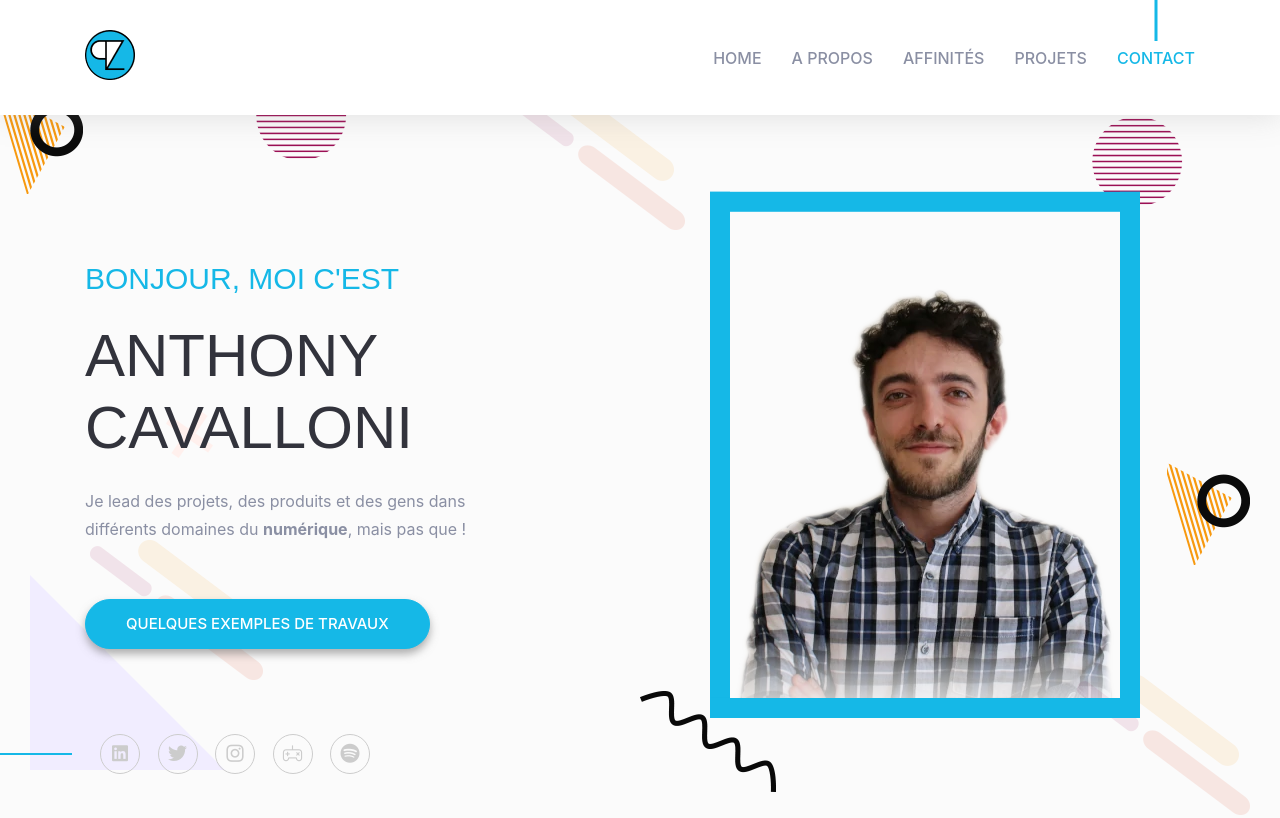
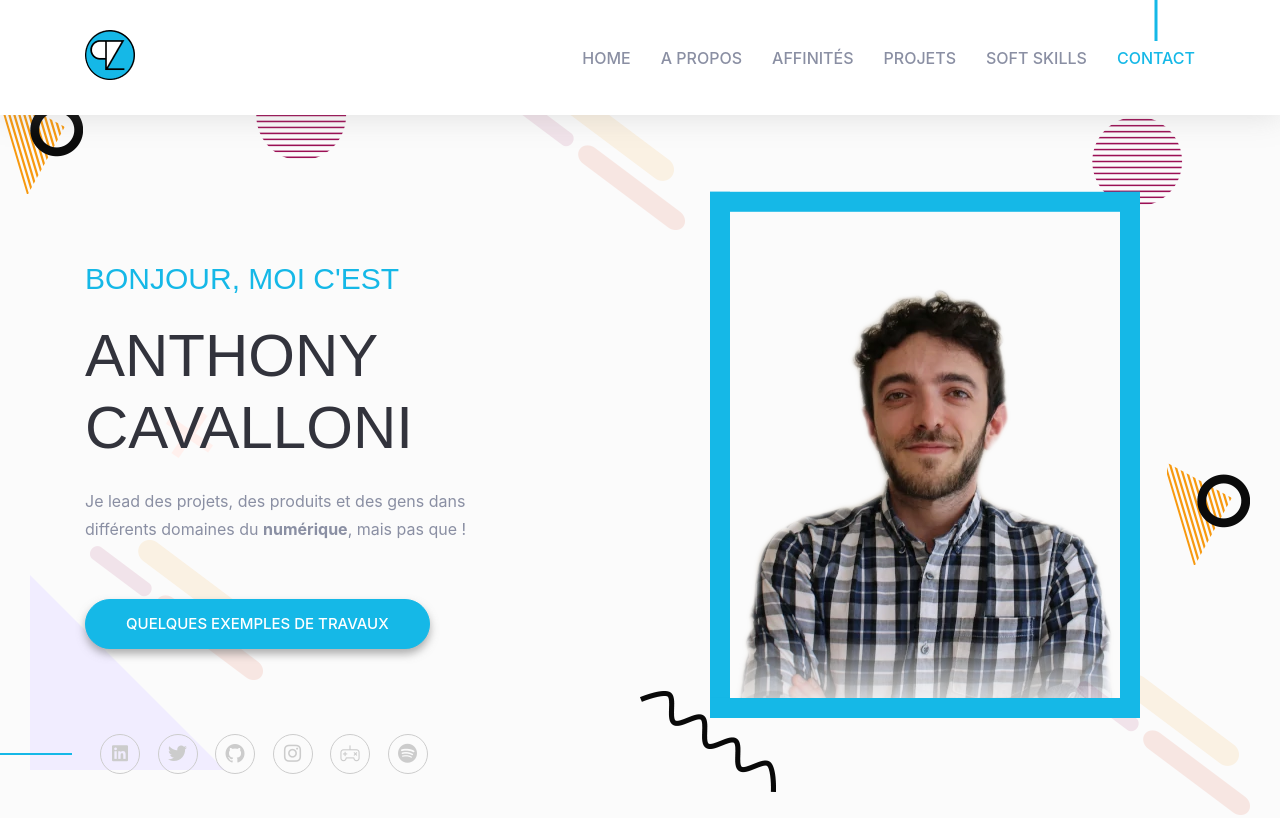
Before and after one commit to acavalloni/pixelzone, a plain HTML site: page index.html in a window 1280 px wide. Shown: the top 818 px of the page. Drawn offline with Linux system fonts and the light colour scheme; files whose address does not match are found by name.

Commit message:
add github + new menu entry

```diff
--- a/index.html
+++ b/index.html
@@ -78,6 +78,7 @@
                                     <li class="nav-item"><a class="page-scroll" href="#about">A propos</a></li>
                                     <li class="nav-item"><a class="page-scroll" href="#service">Affinités</a></li>
                                     <li class="nav-item"><a class="page-scroll" href="#work">Projets</a></li>
+                                    <li class="nav-item"><a class="page-scroll" href="#pricing">Soft skills</a></li>
                                     <!--<li class="nav-item"><a class="page-scroll" href="#blog">Blog</a></li>-->
                                     <li class="nav-item"><a class="page-scroll" href="#contact">Contact</a></li>
                                 </ul>
@@ -144,6 +145,7 @@
                                 <ul>
                                     <li><a href="https://www.linkedin.com/in/anthonycavalloni/"><i class="lni-linkedin-original"></i></a></li>
                                     <li><a href="https://twitter.com/Gugulito_fr"><i class="lni-twitter-original"></i></a></li>
+                                    <li><a href="https://github.com/gugul"><i class="lni-github-original"></i></a></li>
                                     <li><a href="https://www.instagram.com/gugulito69/"><i class="lni-instagram-original"></i></a></li>
                                     <li><a href="https://www.psthc.fr/profil-psn-Gugulito.htm"><i class="lni-game"></i></a></li>
                                     <li><a href="https://open.spotify.com/playlist/1IXLL2IR5UKmJcnIMZHQyR?si=dLfv4WkcTTSU0nn0tFEuKA"><i class="lni-spotify-original"></i></a></li>
@@ -814,6 +816,7 @@
                             <ul>
                                 <li><a href="https://www.linkedin.com/in/anthonycavalloni/"><i class="lni-linkedin-original"></i></a></li>
                                 <li><a href="https://twitter.com/Gugulito_fr"><i class="lni-twitter-original"></i></a></li>
+                                <li><a href="https://github.com/gugul"><i class="lni-github-original"></i></a></li>
                                 <li><a href="https://www.instagram.com/gugulito69/"><i class="lni-instagram-original"></i></a></li>
                                 <li><a href="https://www.psthc.fr/profil-psn-Gugulito.htm"><i class="lni-game"></i></a></li>
                                 <li><a href="https://open.spotify.com/playlist/1IXLL2IR5UKmJcnIMZHQyR?si=dLfv4WkcTTSU0nn0tFEuKA"><i class="lni-spotify-original"></i></a></li>
```
